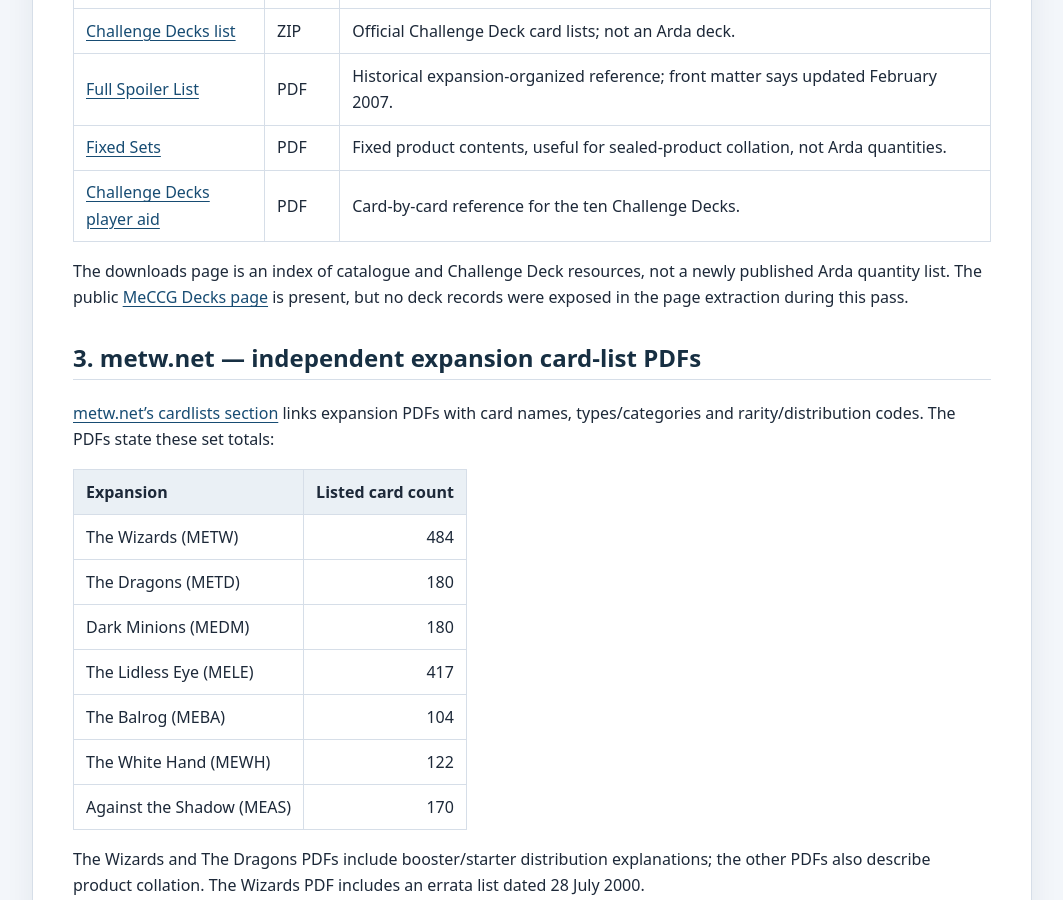
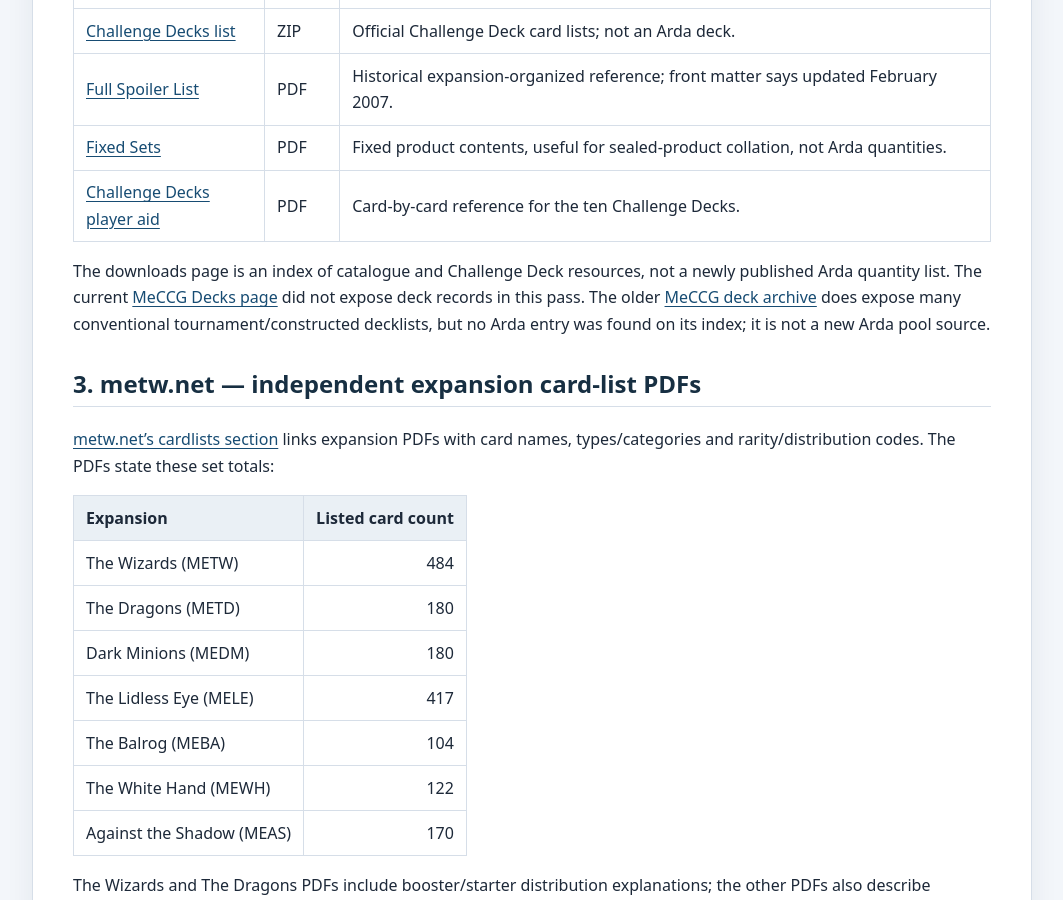
Before and after one commit to JamSpot/meccg-arda-master-database, a Jekyll site: the page built from docs/research-watch-2026-11-02.md, in a window 1280 px wide and 900 px high, scrolled down 1488 px. Shown: the whole window, without its empty margins (108-1171 px from the left). Built offline with Jekyll 4.4.1, drawn with Linux system fonts in a browser that asks for light colours.

Commit message:
Clarify MeCCG deck archive search result

```diff
--- a/docs/research-watch-2026-11-02.md
+++ b/docs/research-watch-2026-11-02.md
@@ -39,7 +39,7 @@ The current [Lists and downloads page](https://meccg.com/cards/lists-and-downloa
 | [Fixed Sets](https://meccg.es/meta/cards/list/Fixed%20Sets.pdf) | PDF | Fixed product contents, useful for sealed-product collation, not Arda quantities. |
 | [Challenge Decks player aid](https://meccg.es/meta/cards/list/MECCG-CD-playeraid_v1.0.pdf) | PDF | Card-by-card reference for the ten Challenge Decks. |
 
-The downloads page is an index of catalogue and Challenge Deck resources, not a newly published Arda quantity list. The public [MeCCG Decks page](https://meccg.com/decks/) is present, but no deck records were exposed in the page extraction during this pass.
+The downloads page is an index of catalogue and Challenge Deck resources, not a newly published Arda quantity list. The current [MeCCG Decks page](https://meccg.com/decks/) did not expose deck records in this pass. The older [MeCCG deck archive](https://meccg.es/mazos/) does expose many conventional tournament/constructed decklists, but no Arda entry was found on its index; it is not a new Arda pool source.
 
 ## 3. metw.net — independent expansion card-list PDFs
 
```
